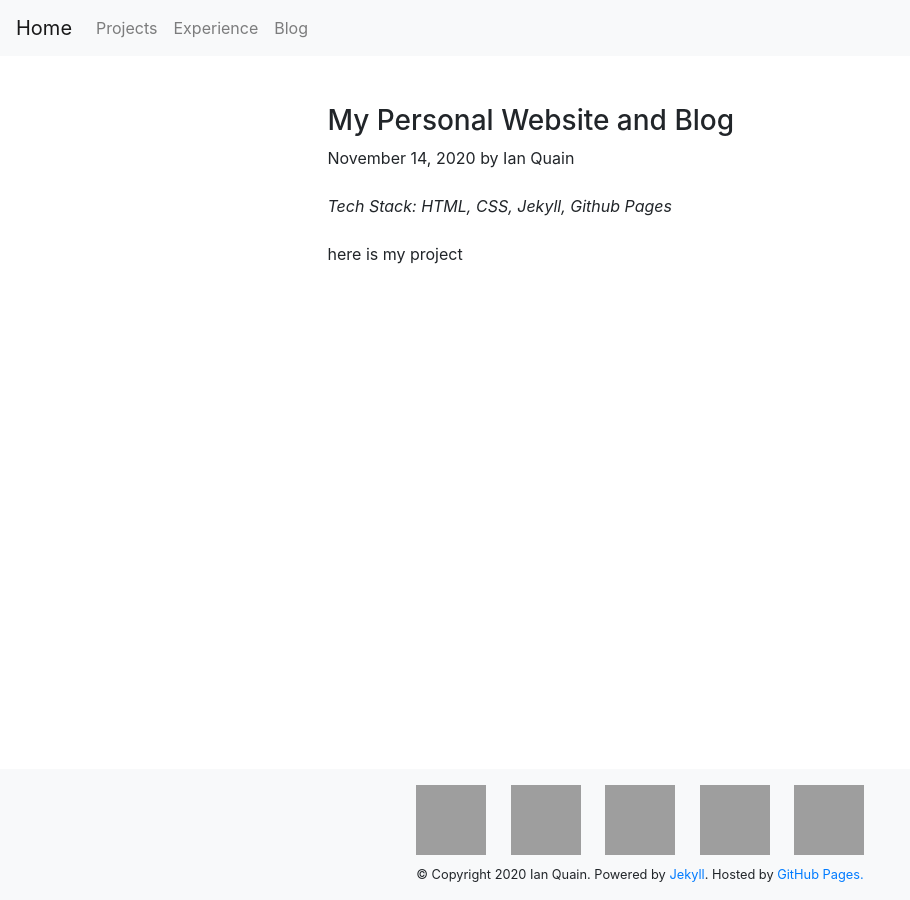
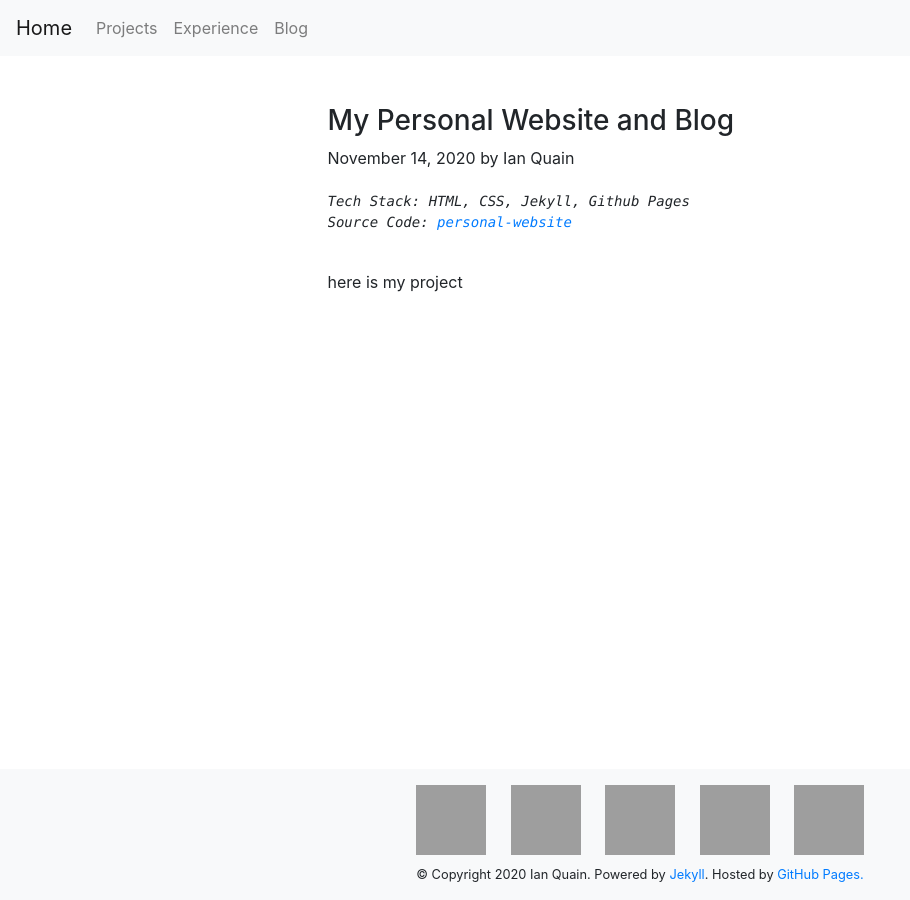
Before and after one commit to quaini/deprecated-personal-website, a Jekyll site: the page built from _posts/2020-11-10-personal-website.md, in a window 1280 px wide, cut to the strip 0-900 px from the top of the page. Shown: the whole strip, without its empty margins (0-910 px from the left). Built offline with Jekyll 4.4.1, drawn with Linux system fonts in a browser that asks for light colours; grey boxes are pictures that could not be loaded.

Commit message:
add source code link to project page

```diff
--- a/_layouts/project.html
+++ b/_layouts/project.html
@@ -19,9 +19,10 @@
                     <div class="col-6">
                         <h3>{{ page.title }}</h3>
                         {{ page.date | date: '%B %d, %Y' }} by Ian Quain
-                        <br></br>
-                        <i>Tech Stack: {{ page.stack }}</i>
-                        <br></br>
+                        <pre><i>
+Tech Stack: {{ page.stack }}
+Source Code: <a href={{ page.url }}>{{ page.source }}</a>
+                        </i></pre>
                         {{ content }}
                     </div>
                     <div class="col-3"></div>
--- a/_posts/2020-11-10-personal-website.md
+++ b/_posts/2020-11-10-personal-website.md
@@ -6,6 +6,8 @@ permalink: /:categories/:title
 date: 2020-11-14
 description: My personal website and blog. Built to serve as a developer portfolio and personal archive.
 stack: HTML, CSS, Jekyll, Github Pages
+source: personal-website
+url: https://github.com/quaini/personal-website
 ---
 
 here is my project
```
